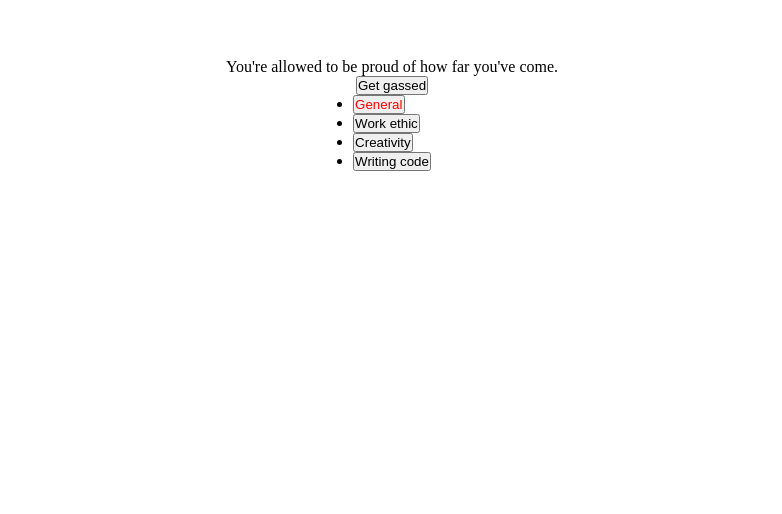
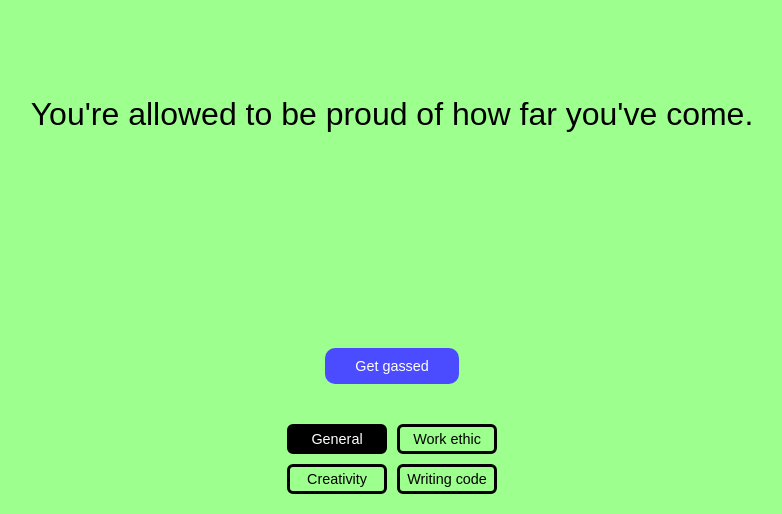
Before and after one commit to aynavbar/get-gassed, a Svelte app: page / in a window 1280 px wide. Shown: the part 286-800 px from the top of the page, without its empty margins (248-1030 px from the left). Built offline with nearby package versions, Linux system fonts and the light colour scheme.

Commit message:
style: adds basic styling

```diff
--- a/src/App.svelte
+++ b/src/App.svelte
@@ -1,16 +1,21 @@
 <script>
     import { onMount } from "svelte";
-    import { complimentsList } from "./lib/compliments";
-
-    const categories = Array.from(Object.keys(complimentsList));
+    import { complimentsList, categories } from "./lib/compliments";
 
     let compliment = $state("");
-    let selectedCategory = $state(categories[0]);
+    let selectedCategory = $state(categories[0]); // defaults to the first category of compliments
 
     function generateCompliment() {
       // picks a random compliment from the `complimentList` store
+      if (selectedCategory !== "random") {
         const index = Math.floor(Math.random() * complimentsList[selectedCategory].length);
         compliment = complimentsList[selectedCategory][index];
+        return
+      }
+      // generate a random phrase from a random category
+      const randomCategory = categories[(Math.floor(Math.random() * categories.length))];
+      const index = Math.floor(Math.random() * complimentsList[randomCategory].length);
+      compliment = complimentsList[randomCategory][index];
     }
 
     onMount(() => generateCompliment()) // generate a compliment when the page loads
@@ -18,11 +23,17 @@
 
 <main>
     <p>{compliment}</p>
+    <div class="controls-container">
         <button onclick={generateCompliment}>Get gassed</button>
         <ul>
             {#each categories as category (category)}
                 <li><button
                     onclick={() => {
+                      if (selectedCategory === category) {
+                        selectedCategory = "random"
+                        return
+                      }
+
                       selectedCategory = category
                     }}
                     class="{selectedCategory === category ? 'selected' : ''}"
@@ -34,6 +45,7 @@
                 }[category]}</button></li>
             {/each}
         </ul>
+    </div>
 </main>
 
 <style>
@@ -44,9 +56,65 @@
         flex-direction: column;
         align-items: center;
         justify-content: center;
+        background-color: #9dff8d;
     }
 
-    .selected {
-        color: red;
+    button {
+        border: 3px solid;
+        border-radius: 10px;
+        background-color: transparent;
+        color: white;
+        font-size: 1rem;
+        cursor: pointer;
+    }
+
+    button.selected {
+        background-color: #000;
+        color: #fff;
+    }
+
+    p {
+        position: fixed;
+        width: fit-content;
+        margin: auto;
+        font-size: 2rem;
+    }
+
+    .controls-container > button {
+        padding-inline: 30px;
+        padding-block: 10px;
+        background-color: #4b4bff;
+        font-size: 0.9rem;
+        border: none;
+        font-weight: normal;
+    }
+
+    .controls-container {
+        position: absolute;
+        bottom: 20px;
+        display: flex;
+        flex-direction: column;
+        align-items: center;
+    }
+
+    ul {
+        display: grid;
+        grid-template-columns: 100px 100px;
+        grid-template-rows: 30px 30px;
+        gap: 10px;
+        padding-block-start: 40px;
+    }
+
+    ul li {
+        list-style-type: none;
+    }
+
+    ul button {
+        width: 100%;
+        height: 100%;
+        font-size: 0.9rem;
+        color: #000000;
+        border-color: #000000;
+        border-radius: 6px;
     }
 </style>
--- a/src/app.css
+++ b/src/app.css
@@ -2,4 +2,5 @@
     margin: 0;
     padding: 0;
     box-sizing: border-box;
+    font-family: "Arial";
 }
```
Lines whose indentation alone changed are shown as unchanged.
